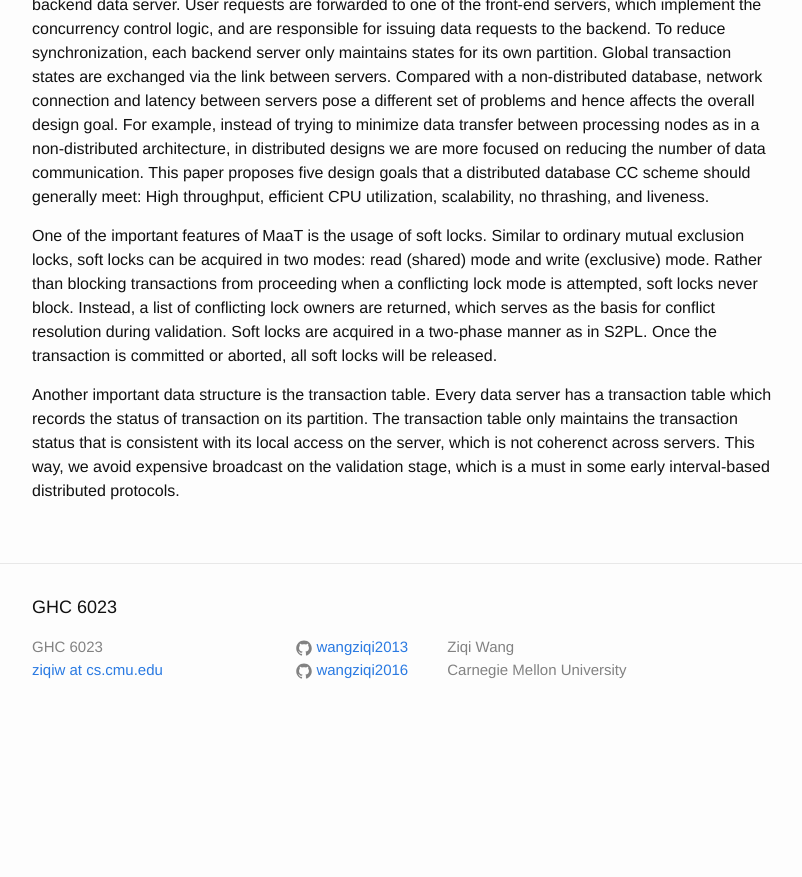
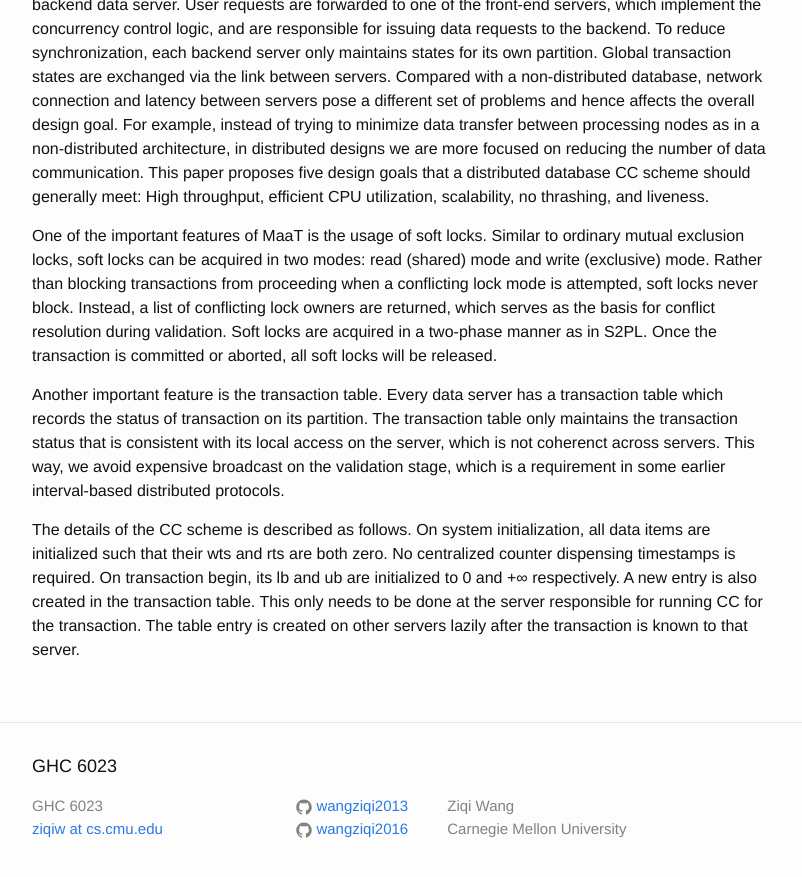
Before and after one commit to wangziqi2013/wangziqi2013.github.io, a Jekyll site: the page built from _posts/2018-12-18-maat.markdown, in a window 1280 px wide and 900 px high, scrolled down 1108 px. Shown: the top 877 px of the window, without its empty margins (238-1040 px from the left). Built offline with Jekyll 4.4.1, drawn with Linux system fonts in a browser that asks for light colours; before the commit the page ends 1849 px from its top, so only the background shows below that.

Commit message:
Working on details

```diff
--- a/_posts/2018-12-18-maat.markdown
+++ b/_posts/2018-12-18-maat.markdown
@@ -45,7 +45,13 @@ when a conflicting lock mode is attempted, soft locks never block. Instead, a li
 serves as the basis for conflict resolution during validation. Soft locks are acquired in a two-phase manner as in S2PL.
 Once the transaction is committed or aborted, all soft locks will be released.
 
-Another important data structure is the transaction table. Every data server has a transaction table which records the
+Another important feature is the transaction table. Every data server has a transaction table which records the
 status of transaction on its partition. The transaction table only maintains the transaction status that is consistent
 with its local access on the server, which is not coherenct across servers. This way, we avoid expensive broadcast on
-the validation stage, which is a must in some early interval-based distributed protocols.
+the validation stage, which is a requirement in some earlier interval-based distributed protocols.
+
+The details of the CC scheme is described as follows. On system initialization, all data items are initialized such that their
+wts and rts are both zero. No centralized counter dispensing timestamps is required. On transaction begin, its lb and ub are
+initialized to 0 and +&infin; respectively. A new entry is also created in the transaction table. This only needs to be done at
+the server responsible for running CC for the transaction. The table entry is created on other servers lazily after the transaction
+is known to that server.
```
